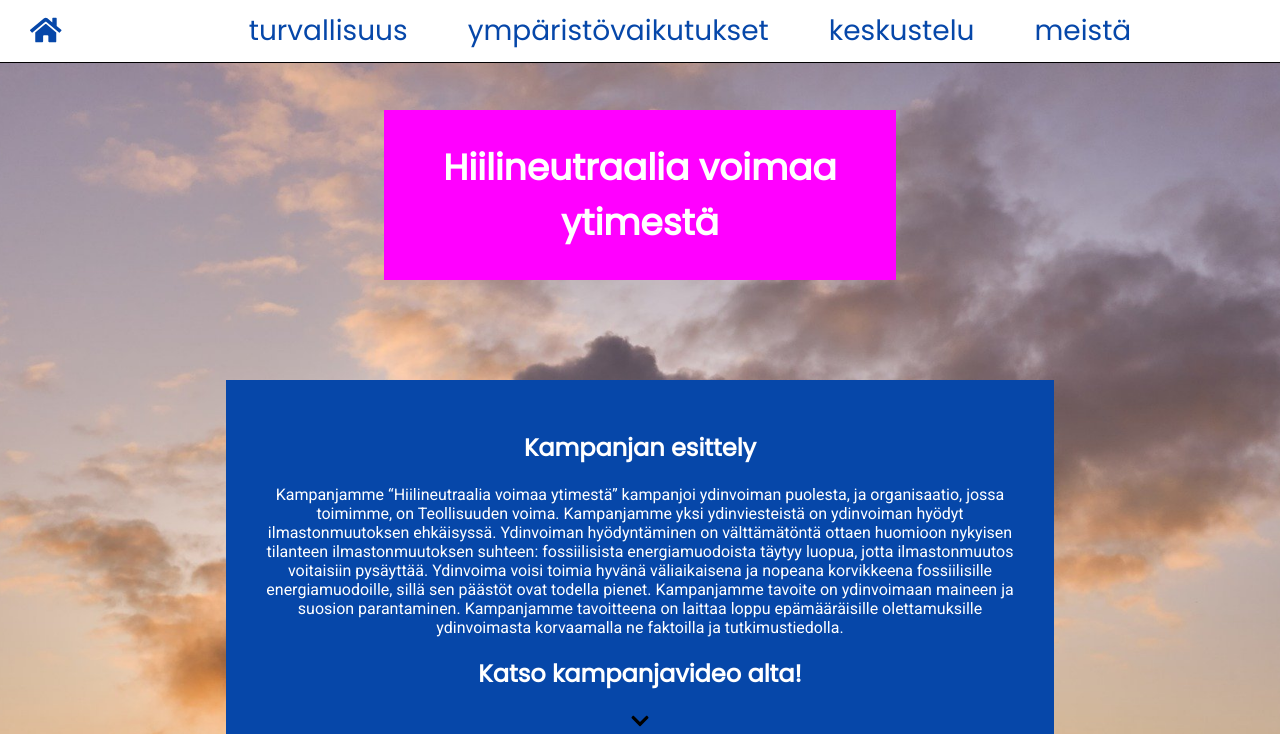
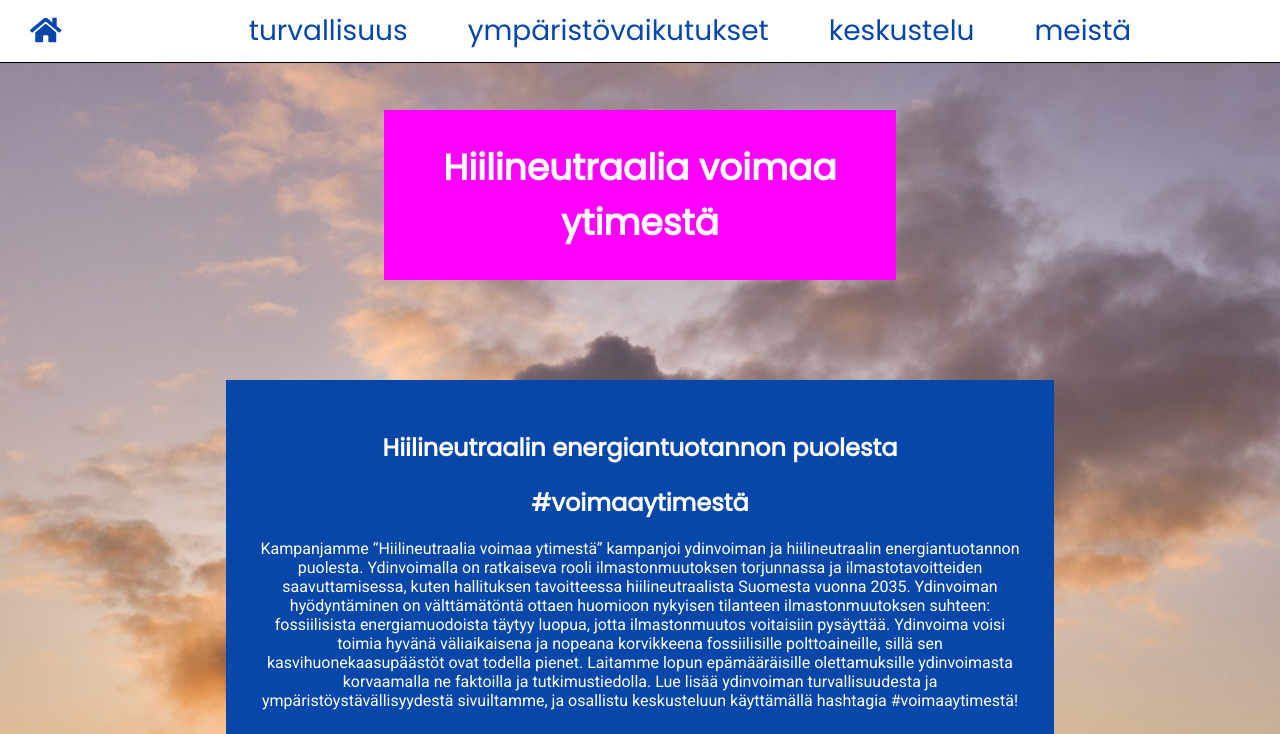
Before and after one commit to pyrysepp/vdmwebsovellus, a React (Create React App) app: page / in a window 1280 px wide. Shown: the top 734 px of the page. Built offline with nearby package versions, Linux system fonts and the light colour scheme.

Commit message:
home- ja about-sivujen tekstiä muutettu

```diff
--- a/src/components/About.js
+++ b/src/components/About.js
@@ -20,7 +20,8 @@ export const About = () => {
         <div className="about-container">
             <h2>Taustaa</h2>
             <p>
-            Olemme informaatioverkostojen opiskelijoita Aalto-yliopistosa ja kampanjamme "Hiilineutraalia voimaa ytimestä" on toteutettu kurssille Viestintä ja digitaalinen media. Lisäksi olemme tuottaneet verkkosivut kampanjalle Verkkojulkaisemisen perusteet -kurssia varten.
+            Kampanjatiimi koostuu informaatioverkostojen opiskelijoista Aalto-yliopistosta ja kampanja "Hiilineutraalia voimaa ytimestä" on toteutettu kurssille Viestintä ja digitaalinen media. Lisäksi olemme tuottaneet verkkosivut kampanjalle Verkkojulkaisemisen perusteet -kurssia varten.
+            Organisaatio, jolle suunnittelimme kampanjan on Teollisuuden Voima (TVO).
             </p>
         </div>
         <div className="team-container">
--- a/src/components/Home.js
+++ b/src/components/Home.js
@@ -16,10 +16,9 @@ export const Home = () => {
         </div>
         <div className="content">
             <div className="esittely">
-                <h2>Kampanjan esittely</h2>
-                <p> Kampanjamme “Hiilineutraalia voimaa ytimestä” kampanjoi ydinvoiman puolesta, ja organisaatio, jossa toimimme, on Teollisuuden voima. Kampanjamme yksi ydinviesteistä on ydinvoiman hyödyt ilmastonmuutoksen ehkäisyssä. Ydinvoiman hyödyntäminen on välttämätöntä ottaen huomioon nykyisen tilanteen ilmastonmuutoksen suhteen: fossiilisista energiamuodoista täytyy luopua, jotta ilmastonmuutos voitaisiin pysäyttää. Ydinvoima voisi toimia hyvänä väliaikaisena ja nopeana korvikkeena fossiilisille energiamuodoille, sillä sen päästöt ovat todella pienet. Kampanjamme tavoite on ydinvoimaan maineen ja suosion parantaminen. Kampanjamme tavoitteena on laittaa loppu epämääräisille olettamuksille ydinvoimasta korvaamalla ne faktoilla ja tutkimustiedolla.
-                </p>
-
+                <h2>Hiilineutraalin energiantuotannon puolesta</h2>
+                <h2>#voimaaytimestä</h2>
+                <p> Kampanjamme “Hiilineutraalia voimaa ytimestä” kampanjoi ydinvoiman ja hiilineutraalin energiantuotannon puolesta. Ydinvoimalla on ratkaiseva rooli ilmastonmuutoksen torjunnassa ja ilmastotavoitteiden saavuttamisessa, kuten hallituksen tavoitteessa hiilineutraalista Suomesta vuonna 2035. Ydinvoiman hyödyntäminen on välttämätöntä ottaen huomioon nykyisen tilanteen ilmastonmuutoksen suhteen: fossiilisista energiamuodoista täytyy luopua, jotta ilmastonmuutos voitaisiin pysäyttää. Ydinvoima voisi toimia hyvänä väliaikaisena ja nopeana korvikkeena fossiilisille polttoaineille, sillä sen kasvihuonekaasupäästöt ovat todella pienet. Laitamme lopun epämääräisille olettamuksille ydinvoimasta korvaamalla ne faktoilla ja tutkimustiedolla. Lue lisää ydinvoiman turvallisuudesta ja ympäristöystävällisyydestä sivuiltamme, ja osallistu keskusteluun käyttämällä hashtagia #voimaaytimestä! </p>
                 <h2>Katso kampanjavideo alta!</h2>
                 <img className="nuolialas" src={nuolialas} alt="nuoli"></img>
             </div>
```
